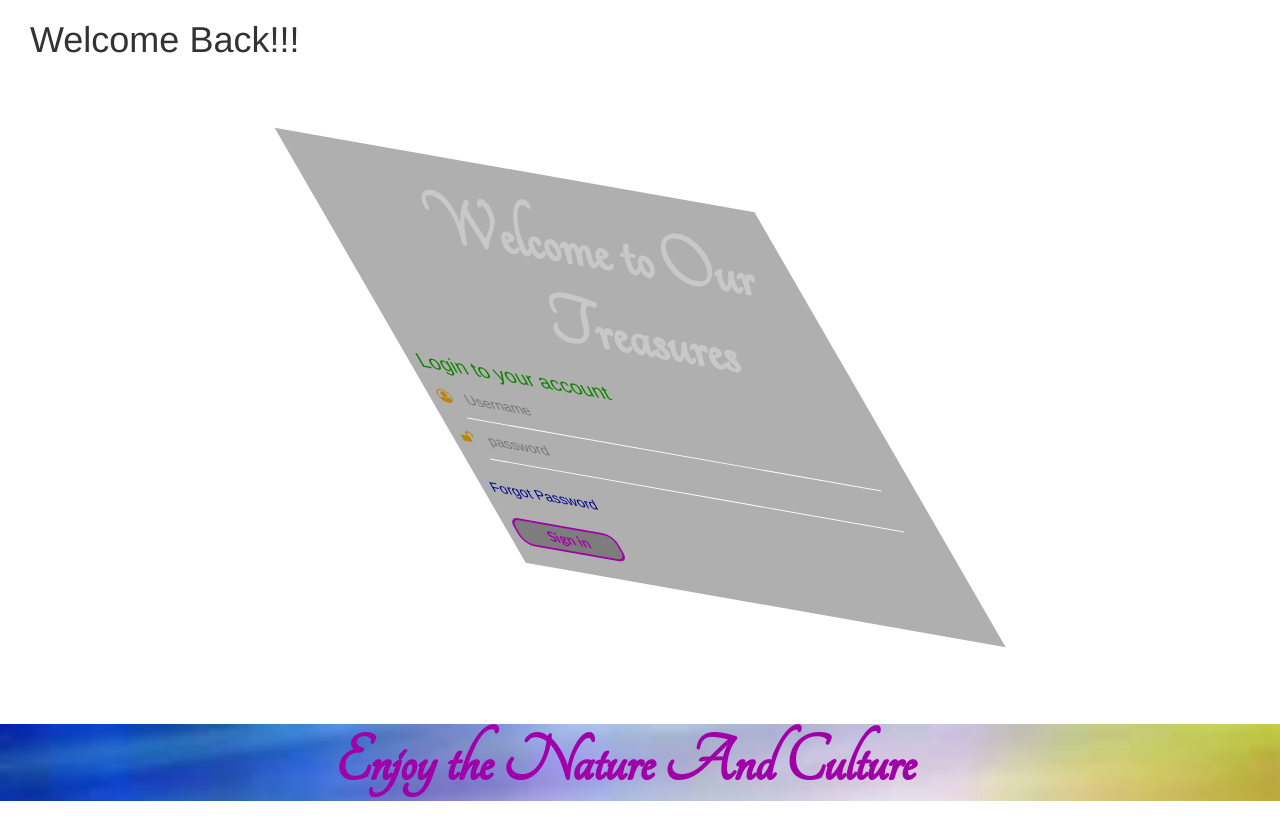
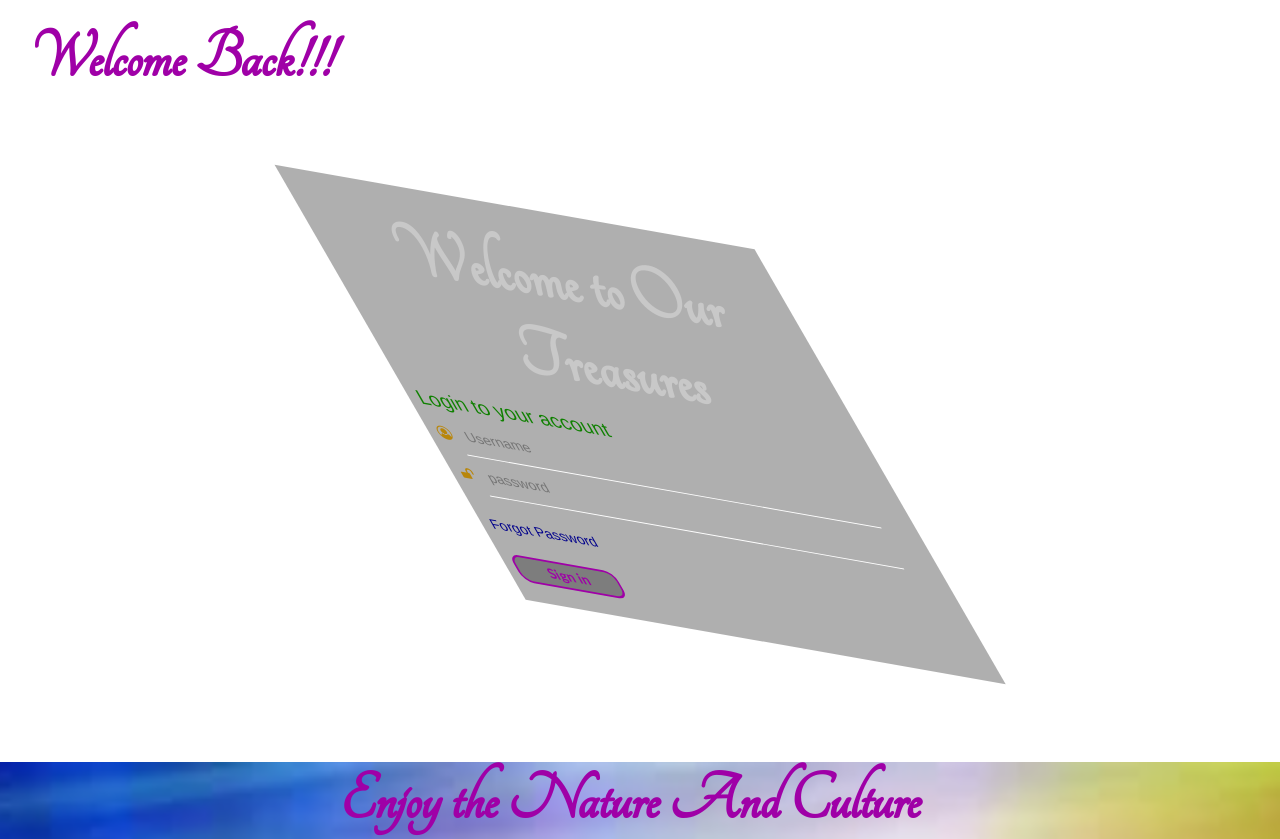
Before and after one commit to Nimisha1728/Kerala_Tourism, a plain HTML site: page login.html in a window 1280 px wide. Before the commit the page ends 801 px from the top, so only its background shows below. Drawn offline with nearby package versions, Linux system fonts and the light colour scheme; some icons are missing.

Commit message:
testing after correction

```diff
--- a/css/login.css
+++ b/css/login.css
@@ -6,7 +6,7 @@ body{
 }
 
 
- h1
+ .col-md-4 h1
 {
     color : #9f00a7;
     font-family: "Tangerine", serif;
@@ -122,7 +122,7 @@ body{
     font-size: 70px;
     position: relative;
     left: -30px;
-    margin-right:-30px;
+    margin-right:-40px;
     background-image: url("../images/bg1.jfif");
     background-repeat: no-repeat;
     background-size: cover;
```
